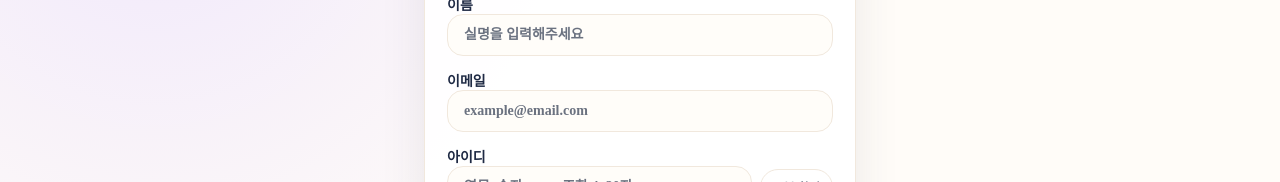
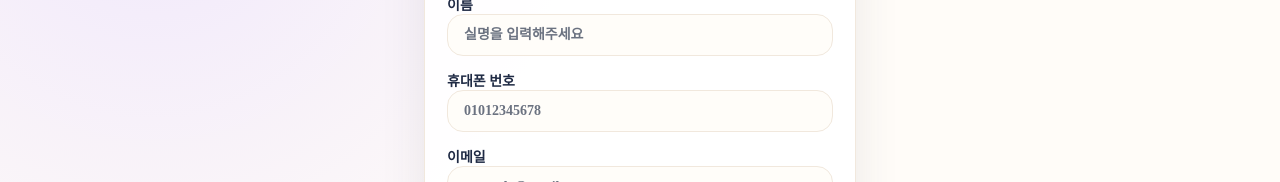
Before and after one commit to yjs4976-lgtm/filtory, a Next.js app in the folder frontend/: page /signup in a window 1280 px wide. Shown: the part 206-388 px from the top of the page. Built offline with nearby package versions, Linux system fonts and the light colour scheme; no server answers.

Commit message:
fix: 회원 전화번호 아이디 찾기

```diff
--- a/frontend/src/components/auth/SignupForm.tsx
+++ b/frontend/src/components/auth/SignupForm.tsx
@@ -19,6 +19,7 @@ export function SignupForm() {
   const { t } = useLanguage();
 
   const [name, setName] = useState("");
+  const [phone, setPhone] = useState("");
   const [email, setEmail] = useState("");
   const [nickname, setNickname] = useState("");
   const [nicknameCheck, setNicknameCheck] = useState<"idle" | "available" | "unavailable">("idle");
@@ -37,6 +38,7 @@ export function SignupForm() {
   const passwordsMatch = password.length > 0 && password === passwordConfirm;
   const canSubmit =
     Boolean(name.trim()) &&
+    Boolean(phone.trim()) &&
     Boolean(email.trim()) &&
     terms.termsAgreed &&
     terms.privacyAgreed &&
@@ -54,7 +56,7 @@ export function SignupForm() {
     event.preventDefault();
     setError("");
 
-    if (!name || !email || !nickname || !password || !passwordConfirm) {
+    if (!name || !phone || !email || !nickname || !password || !passwordConfirm) {
       setError(t.auth.requiredFields);
       return;
     }
@@ -94,6 +96,7 @@ export function SignupForm() {
 
       await signup({
         name,
+        phone,
         email,
         password,
         nickname,
@@ -140,6 +143,19 @@ export function SignupForm() {
           value={name}
           autoComplete="name"
           onChange={(event) => setName(event.target.value)}
+        />
+      </label>
+
+      <label className={styles.label} htmlFor="signup-phone">
+        {t.auth.phone}
+        <input
+          id="signup-phone"
+          className={styles.input}
+          type="tel"
+          placeholder={t.auth.phonePlaceholder}
+          value={phone}
+          autoComplete="tel"
+          onChange={(event) => setPhone(event.target.value)}
         />
       </label>
 
--- a/frontend/src/lib/types.ts
+++ b/frontend/src/lib/types.ts
@@ -141,6 +141,7 @@ export interface SignupPayload {
   email: string
   password: string
   nickname: string
+  phone: string
   termsAgreed: boolean
   privacyAgreed: boolean
   marketingAgreed?: boolean
--- a/frontend/src/services/authService.ts
+++ b/frontend/src/services/authService.ts
@@ -18,6 +18,7 @@ type BackendSignupPayload = {
   password: string;
   nickname: string;
   real_name: string;
+  phone: string;
   termsAgreed: boolean;
   privacyAgreed: boolean;
   marketingAgreed?: boolean;
@@ -107,7 +108,10 @@ export const authService = {
       return {
         success: true,
         message: "회원가입이 완료되었습니다.",
-        data: createMockUser(payload.email, payload.nickname, payload.name),
+        data: {
+          ...createMockUser(payload.email, payload.nickname, payload.name),
+          phone: payload.phone,
+        },
       };
     }
   },
@@ -118,6 +122,7 @@ export const authService = {
       password: payload.password,
       name: payload.name,
       nickname: payload.nickname ?? payload.name ?? "",
+      phone: payload.phone,
       termsAgreed: payload.termsAgreed,
       privacyAgreed: payload.privacyAgreed,
       marketingAgreed: payload.marketingAgreed,
@@ -197,6 +202,7 @@ function toBackendSignupPayload(payload: SignupPayload): BackendSignupPayload {
     password: payload.password,
     nickname: payload.nickname,
     real_name: payload.name,
+    phone: payload.phone,
     termsAgreed: payload.termsAgreed,
     privacyAgreed: payload.privacyAgreed,
     marketingAgreed: payload.marketingAgreed,
```
Also changed, not shown: 1 other file (tests, documents, lock files or other folders).
